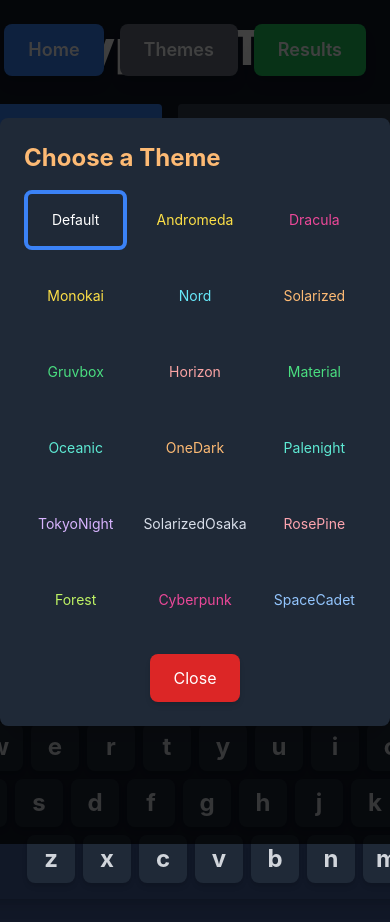
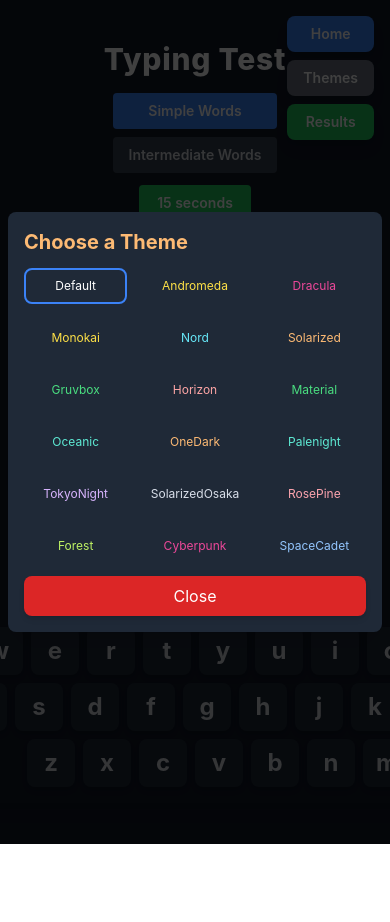
Before and after one commit to SetFodi/typingy, a React (Create React App) app: page /test in a window 390 px wide. Both pictures are taken after a click on the button "Themes". Shown: the top 922 px of the page. After the commit the page ends 844 px from the top, so only its background shows below. Built offline with nearby package versions, Linux system fonts and the light colour scheme; no server answers.

Commit message:
tab note added and mobile friendly design

```diff
--- a/src/pages/TypingTest.jsx
+++ b/src/pages/TypingTest.jsx
@@ -366,11 +366,11 @@ const TypingTest = () => {
 
   return (
     <div
-      className={`min-h-screen ${themes[selectedTheme].background} ${themes[selectedTheme].text} flex flex-col items-center justify-center p-6 relative`}
+      className={`min-h-screen ${themes[selectedTheme].background} ${themes[selectedTheme].text} flex flex-col items-center justify-center p-4 relative`}
     >
       {/* Title */}
       <motion.h1
-        className="text-5xl font-extrabold mb-8"
+        className="text-3xl sm:text-5xl font-extrabold mb-4 tracking-wide"
         initial={{ opacity: 0, y: -20 }}
         animate={{ opacity: 1, y: 0 }}
         transition={{ duration: 1 }}
@@ -379,30 +379,30 @@ const TypingTest = () => {
       </motion.h1>
 
       {/* Navigation Buttons */}
-      <div className="absolute top-6 right-6 flex gap-4">
+      <div className="absolute top-4 right-4 flex flex-col sm:flex-row gap-2">
         <motion.button
           onClick={() => navigate("/")}
-          className="px-6 py-3 bg-blue-500 hover:bg-blue-600 rounded-lg text-lg font-semibold shadow-lg"
-          whileHover={{ scale: 1.1 }}
-          whileTap={{ scale: 0.9 }}
+          className="px-4 py-2 sm:px-6 sm:py-3 bg-blue-500 hover:bg-blue-600 rounded-lg text-sm sm:text-lg font-semibold shadow-lg"
+          whileHover={{ scale: 1.05 }}
+          whileTap={{ scale: 0.95 }}
           aria-label="Go to Home"
         >
           Home
         </motion.button>
         <motion.button
           onClick={toggleThemeModal}
-          className="px-6 py-3 bg-gray-500 hover:bg-gray-600 rounded-lg text-lg font-semibold shadow-lg"
-          whileHover={{ scale: 1.1 }}
-          whileTap={{ scale: 0.9 }}
+          className="px-4 py-2 sm:px-6 sm:py-3 bg-gray-500 hover:bg-gray-600 rounded-lg text-sm sm:text-lg font-semibold shadow-lg"
+          whileHover={{ scale: 1.05 }}
+          whileTap={{ scale: 0.95 }}
           aria-label="Select Theme"
         >
           Themes
         </motion.button>
         <motion.button
           onClick={() => navigate("/results")}
-          className="px-6 py-3 bg-green-500 hover:bg-green-600 rounded-lg text-lg font-semibold shadow-lg"
-          whileHover={{ scale: 1.1 }}
-          whileTap={{ scale: 0.9 }}
+          className="px-4 py-2 sm:px-6 sm:py-3 bg-green-500 hover:bg-green-600 rounded-lg text-sm sm:text-lg font-semibold shadow-lg"
+          whileHover={{ scale: 1.05 }}
+          whileTap={{ scale: 0.95 }}
           aria-label="View Results"
         >
           Results
@@ -413,26 +413,26 @@ const TypingTest = () => {
       <AnimatePresence>
         {isThemeModalOpen && (
           <motion.div
-            className="fixed inset-0 bg-black bg-opacity-75 flex items-center justify-center z-50"
+            className="fixed inset-0 bg-black bg-opacity-75 flex items-center justify-center z-50 p-2"
             initial={{ opacity: 0 }}
             animate={{ opacity: 1 }}
             exit={{ opacity: 0 }}
           >
             <motion.div
-              className="bg-gray-800 rounded-lg shadow-xl p-6 max-w-lg w-full relative"
+              className="bg-gray-800 rounded-lg shadow-xl p-4 sm:p-6 max-w-lg w-full relative"
               initial={{ scale: 0.8, opacity: 0 }}
               animate={{ scale: 1, opacity: 1 }}
               exit={{ scale: 0.8, opacity: 0 }}
               transition={{ duration: 0.3 }}
             >
-              <h2 className="text-2xl font-bold mb-4 text-orange-300">
+              <h2 className="text-xl sm:text-2xl font-bold mb-3 text-orange-300">
                 Choose a Theme
               </h2>
-              <div className="grid grid-cols-2 md:grid-cols-3 gap-4">
+              <div className="grid grid-cols-2 sm:grid-cols-3 gap-2 sm:gap-4">
                 {Object.keys(themes).map((theme) => (
                   <motion.div
                     key={theme}
-                    className={`cursor-pointer p-4 rounded-lg border-4 ${
+                    className={`cursor-pointer p-2 sm:p-4 rounded-lg border-2 ${
                       selectedTheme === theme
                         ? "border-blue-500"
                         : "border-transparent"
@@ -445,7 +445,7 @@ const TypingTest = () => {
                     whileTap={{ scale: 0.95 }}
                   >
                     <div
-                      className={`h-full flex items-center justify-center text-sm text-center ${
+                      className={`h-full flex items-center justify-center text-xs sm:text-sm text-center ${
                         themes[theme].text
                       }`}
                     >
@@ -456,7 +456,7 @@ const TypingTest = () => {
               </div>
               <motion.button
                 onClick={toggleThemeModal}
-                className="mt-6 px-6 py-3 bg-red-600 hover:bg-red-700 text-white rounded-lg shadow-md mx-auto block"
+                className="mt-3 sm:mt-6 px-4 py-2 sm:px-6 sm:py-3 bg-red-600 hover:bg-red-700 text-white rounded-lg shadow-md w-full sm:w-auto"
                 whileHover={{ scale: 1.05 }}
                 whileTap={{ scale: 0.95 }}
                 aria-label="Close Theme Selector"
@@ -471,16 +471,16 @@ const TypingTest = () => {
       {/* Test Configuration Options */}
       {!isRunning && !isFinished && (
         <motion.div
-          className="mb-6 flex flex-col gap-4 items-center"
+          className="mb-4 sm:mb-6 flex flex-col gap-3 sm:gap-4 items-center"
           initial={{ opacity: 0 }}
           animate={{ opacity: 1 }}
           transition={{ delay: 0.5 }}
         >
           {/* Word Difficulty Options */}
-          <div className="flex gap-4 mb-4">
+          <div className="flex flex-col sm:flex-row gap-2 sm:gap-4">
             <motion.button
               onClick={() => setTypingMode("simple")}
-              className={`px-6 py-3 rounded font-semibold text-lg transition-all ${
+              className={`px-4 py-2 sm:px-6 sm:py-3 rounded font-semibold text-sm sm:text-lg transition-all ${
                 typingMode === "simple"
                   ? "bg-blue-500 text-white"
                   : "bg-gray-700 text-gray-300"
@@ -494,7 +494,7 @@ const TypingTest = () => {
             </motion.button>
             <motion.button
               onClick={() => setTypingMode("intermediate")}
-              className={`px-6 py-3 rounded font-semibold text-lg transition-all ${
+              className={`px-4 py-2 sm:px-6 sm:py-3 rounded font-semibold text-sm sm:text-lg transition-all ${
                 typingMode === "intermediate"
                   ? "bg-blue-500 text-white"
                   : "bg-gray-700 text-gray-300"
@@ -509,12 +509,12 @@ const TypingTest = () => {
           </div>
 
           {/* Time Duration Options */}
-          <div className="flex gap-4">
+          <div className="flex flex-col sm:flex-row gap-2 sm:gap-4">
             {[15, 30, 45].map((time) => (
               <motion.button
                 key={time}
                 onClick={() => setSelectedTime(time)}
-                className={`px-6 py-3 rounded font-semibold text-lg transition-all ${
+                className={`px-4 py-2 sm:px-6 sm:py-3 rounded font-semibold text-sm sm:text-lg transition-all ${
                   selectedTime === time
                     ? "bg-green-500 text-white"
                     : "bg-gray-700 text-gray-300"
@@ -534,14 +534,14 @@ const TypingTest = () => {
       {/* Timer Progress Bar */}
       {isRunning && (
         <motion.div
-          className="w-full max-w-3xl bg-gray-700 rounded-full h-3 mb-6"
+          className="w-full max-w-2xl bg-gray-700 rounded-full h-2 mb-4 sm:mb-6"
           initial={{ scaleX: 0 }}
           animate={{ scaleX: 1 }}
           style={{ originX: 0 }}
           transition={{ duration: selectedTime, ease: "linear" }}
         >
           <div
-            className="bg-blue-500 h-3 rounded-full"
+            className="bg-blue-500 h-2 rounded-full"
             style={{ width: `${(timeLeft / selectedTime) * 100}%` }}
           ></div>
         </motion.div>
@@ -551,7 +551,7 @@ const TypingTest = () => {
       {!isFinished && (
         <>
           <motion.div
-            className="mb-8 text-3xl font-bold tracking-wide leading-relaxed max-w-4xl text-center"
+            className="mb-4 sm:mb-6 text-xl sm:text-2xl font-bold tracking-wide leading-relaxed max-w-md sm:max-w-3xl text-center px-2"
             initial={{ opacity: 0 }}
             animate={{ opacity: 1 }}
             transition={{ duration: 1 }}
@@ -576,9 +576,7 @@ const TypingTest = () => {
             value={input}
             onChange={handleInputChange}
             disabled={isFinished} // Disable input after test
-            className={`w-full max-w-2xl px-6 py-4 rounded-lg bg-gray-800 text-white text-xl focus:outline-none shadow-lg ${
-              isFinished ? "bg-gray-700 cursor-not-allowed" : ""
-            }`}
+            className={`w-full max-w-md sm:max-w-2xl px-4 sm:px-6 py-3 sm:py-4 rounded-lg bg-gray-800 text-white text-base sm:text-xl focus:outline-none shadow-lg`}
             placeholder="Start typing..."
             autoFocus
             initial={{ opacity: 0 }}
@@ -586,9 +584,39 @@ const TypingTest = () => {
             transition={{ duration: 1 }}
             aria-label="Typing Input"
           />
-          <div className="mt-6 text-gray-400 text-xl">Time Left: {timeLeft}s</div>
+          <div className="mt-2 sm:mt-4 text-sm sm:text-lg text-gray-400">
+            Time Left: {timeLeft}s
+          </div>
+<motion.div
+  className="mt-2 sm:mt-4 flex items-center text-sm sm:text-base text-gray-400 italic px-2"
+  initial={{ opacity: 0, y: 10 }}
+  animate={{ opacity: 1, y: 0 }}
+  transition={{ duration: 0.5 }}
+>
+  {/* Info Icon */}
+  <svg
+    xmlns="http://www.w3.org/2000/svg"
+    className="h-5 w-5 mr-2 text-blue-400"
+    viewBox="0 0 20 20"
+    fill="currentColor"
+    aria-hidden="true"
+  >
+    <path
+      fillRule="evenodd"
+      d="M18 10a8 8 0 11-16 0 8 8 0 0116 0zm-7-1a1 1 0 10-2 0v4a1 1 0 102 0V9z"
+      clipRule="evenodd"
+    />
+  </svg>
+
+  {/* Note Text */}
+  <span>
+    Press <kbd className="bg-gray-700 px-1 py-0.5 rounded">Tab</kbd> to restart the test and change words.
+  </span>
+</motion.div>
           {errorMessage && (
-            <p className="text-red-500 text-lg mt-4">{errorMessage}</p>
+            <p className="text-red-500 text-sm sm:text-lg mt-2 sm:mt-4">
+              {errorMessage}
+            </p>
           )}
         </>
       )}
@@ -596,23 +624,29 @@ const TypingTest = () => {
       {/* Results */}
       {isFinished && (
         <motion.div
-          className="text-center"
+          className="text-center px-4 sm:px-6"
           initial={{ opacity: 0, scale: 0.8 }}
           animate={{ opacity: 1, scale: 1 }}
           transition={{ duration: 0.5 }}
         >
-          <h2 className="text-4xl font-bold mb-6">Results</h2>
-          <p className="text-2xl">Characters Typed: {typedChars}</p>
-          <p className="text-2xl">Errors: {totalErrors}</p>
-          <p className="text-2xl">Accuracy: {displayAccuracy}%</p>
-          <p className="text-2xl">WPM: {displayWpm}</p>
+          <h2 className="text-2xl sm:text-4xl font-bold mb-4 sm:mb-6">
+            Results
+          </h2>
+          <div className="flex flex-col sm:flex-row sm:flex-wrap gap-2 sm:gap-4 justify-center">
+            <p className="text-base sm:text-xl">Characters Typed: {typedChars}</p>
+            <p className="text-base sm:text-xl">Errors: {totalErrors}</p>
+            <p className="text-base sm:text-xl">Accuracy: {displayAccuracy}%</p>
+            <p className="text-base sm:text-xl">WPM: {displayWpm}</p>
+          </div>
           {errorMessage && (
-            <p className="text-red-500 text-lg mt-4">{errorMessage}</p>
+            <p className="text-red-500 text-sm sm:text-lg mt-2 sm:mt-4">
+              {errorMessage}
+            </p>
           )}
           <motion.button
             onClick={() => generateSentence(typingMode, selectedTime)}
-            className="px-8 py-4 mt-8 bg-green-500 hover:bg-green-600 rounded-lg font-semibold text-2xl shadow-lg"
-            whileHover={{ scale: 1.1 }}
+            className="mt-4 sm:mt-8 px-4 sm:px-6 py-2 sm:py-3 bg-green-500 hover:bg-green-600 rounded-lg font-semibold text-base sm:text-2xl shadow-lg"
+            whileHover={{ scale: 1.05 }}
             whileTap={{ scale: 0.95 }}
             aria-label="Restart Test"
           >
@@ -624,12 +658,12 @@ const TypingTest = () => {
       {/* Loading Indicator */}
       {loading && (
         <motion.div
-          className="fixed inset-0 bg-black bg-opacity-50 flex items-center justify-center z-50"
+          className="fixed inset-0 bg-black bg-opacity-50 flex items-center justify-center z-50 p-2"
           initial={{ opacity: 0 }}
           animate={{ opacity: 1 }}
         >
           <motion.div
-            className="bg-gray-800 p-6 rounded-lg shadow-lg text-white text-xl"
+            className="bg-gray-800 p-4 sm:p-6 rounded-lg shadow-lg text-white text-base sm:text-xl max-w-sm w-full"
             initial={{ scale: 0.8, opacity: 0 }}
             animate={{ scale: 1, opacity: 1 }}
             transition={{ duration: 0.3 }}
@@ -689,6 +723,7 @@ const TypingTest = () => {
     </div>
   </div>
 </div>
+
     </div>
   );
 };
```
Also changed, not shown: src/pages/Home.jsx (+13 -11 lines), src/pages/Results.jsx (+38 -26 lines). Lines whose indentation alone changed are shown as unchanged.
